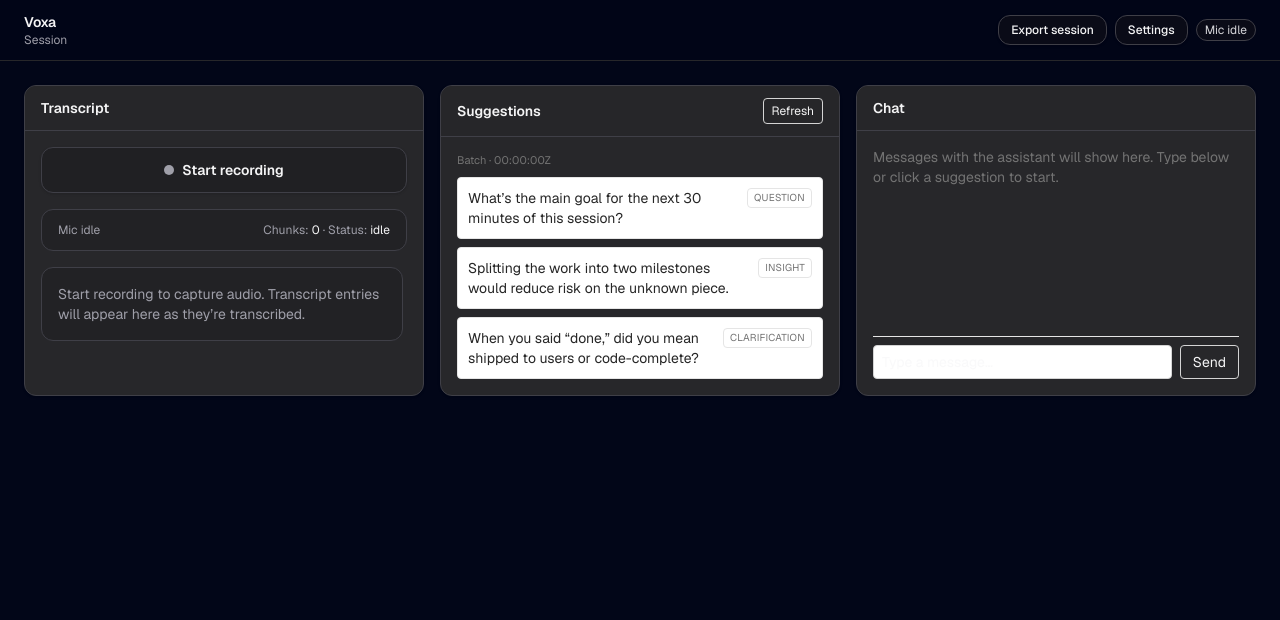
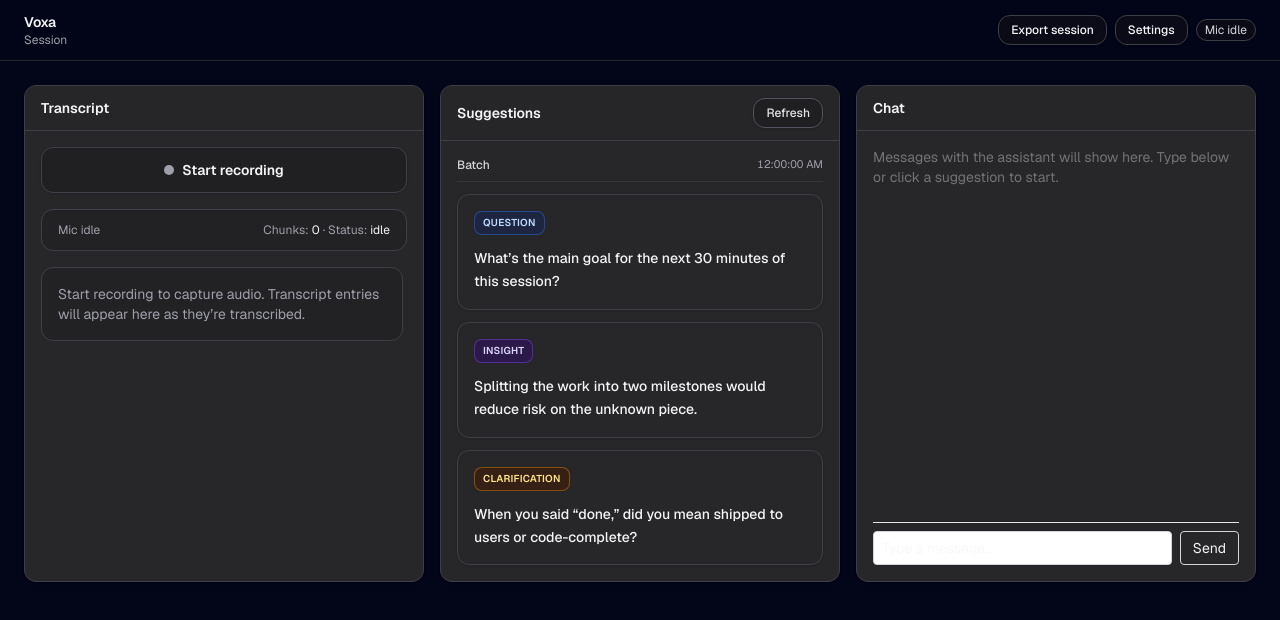
Before and after one commit to RealCifer/Voxa, a Next.js app: page / in a window 1280 px wide. Shown: the top 620 px of the page. Built offline with nearby package versions, Linux system fonts and the light colour scheme.

Commit message:
updted ui

```diff
--- a/components/SuggestionsPanel.tsx
+++ b/components/SuggestionsPanel.tsx
@@ -12,6 +12,37 @@ import type { Suggestion } from "@/types";
 
 const AUTO_REFRESH_MS = 30_000;
 
+function badgeClass(kind: Suggestion["kind"]): string {
+  if (kind === "question") {
+    return "border-blue-500/40 bg-blue-950/50 text-blue-200";
+  }
+  if (kind === "insight") {
+    return "border-violet-500/40 bg-violet-950/50 text-violet-200";
+  }
+  return "border-amber-500/40 bg-amber-950/50 text-amber-200";
+}
+
+function formatBatchTime(iso: string): string {
+  const d = new Date(iso);
+  if (Number.isNaN(d.getTime())) return iso.slice(11, 19);
+  return d.toLocaleTimeString(undefined, { hour: "2-digit", minute: "2-digit", second: "2-digit" });
+}
+
+function SuggestionSkeleton() {
+  return (
+    <div
+      className="animate-pulse rounded-xl border border-zinc-700/80 bg-zinc-800 p-4 shadow-sm"
+      aria-hidden="true"
+    >
+      <div className="mb-3 h-5 w-20 rounded-md bg-zinc-700/80" />
+      <div className="space-y-2">
+        <div className="h-4 w-full rounded bg-zinc-700/60" />
+        <div className="h-4 max-w-[88%] rounded bg-zinc-700/50" />
+      </div>
+    </div>
+  );
+}
+
 export function SuggestionsPanel() {
   const batches = useAppStore((s) => s.suggestionBatches);
   const transcript = useAppStore((s) => s.transcript);
@@ -21,6 +52,8 @@ export function SuggestionsPanel() {
   const [expandingId, setExpandingId] = useState<string | null>(null);
   const [suggestionChatError, setSuggestionChatError] = useState<string | null>(null);
   const [refreshError, setRefreshError] = useState<string | null>(null);
+  const [fadeInBatchIds, setFadeInBatchIds] = useState<string[]>([]);
+  const seenBatchIdsRef = useRef<Set<string>>(new Set());
   const lastHashRef = useRef<string>("");
   const inFlightRefreshRef = useRef(false);
 
@@ -151,6 +184,15 @@ export function SuggestionsPanel() {
     // eslint-disable-next-line react-hooks/exhaustive-deps
   }, [transcript.length, lastSeg?.id]);
 
+  useEffect(() => {
+    const fresh = batches.filter((b) => !seenBatchIdsRef.current.has(b.id));
+    if (fresh.length === 0) return;
+    fresh.forEach((b) => seenBatchIdsRef.current.add(b.id));
+    setFadeInBatchIds(fresh.map((b) => b.id));
+    const t = globalThis.setTimeout(() => setFadeInBatchIds([]), 220);
+    return () => globalThis.clearTimeout(t);
+  }, [batches]);
+
   return (
     <Panel
       title="Suggestions"
@@ -158,24 +200,24 @@ export function SuggestionsPanel() {
         <button
           type="button"
           onClick={() => void refreshOnce()}
-          className="rounded border border-neutral-300 px-2 py-1 text-xs dark:border-neutral-700"
+          className="rounded-xl border border-zinc-600 bg-zinc-900/50 px-3 py-1.5 text-xs font-medium text-zinc-200 shadow-sm transition hover:border-zinc-500 hover:bg-zinc-900 disabled:cursor-not-allowed disabled:opacity-50"
           disabled={isRefreshing}
         >
           {isRefreshing ? "Refreshing…" : "Refresh"}
         </button>
       }
     >
-      <div className="space-y-4">
+      <div className="space-y-5">
         {refreshError ? (
           <div
-            className="flex items-start justify-between gap-2 rounded border border-red-200 bg-red-50 px-2 py-1.5 dark:border-red-900/50 dark:bg-red-950/40"
+            className="flex items-start justify-between gap-2 rounded-xl border border-red-900/50 bg-red-950/35 px-3 py-2"
             role="alert"
           >
-            <p className="min-w-0 flex-1 text-xs text-red-800 dark:text-red-200">{refreshError}</p>
+            <p className="min-w-0 flex-1 text-xs text-red-100">{refreshError}</p>
             <button
               type="button"
               onClick={() => setRefreshError(null)}
-              className="shrink-0 rounded px-1.5 py-0.5 text-[11px] text-red-800 hover:bg-red-100 dark:text-red-200 dark:hover:bg-red-900/50"
+              className="shrink-0 rounded-lg px-2 py-0.5 text-[11px] text-red-200 hover:bg-red-900/40"
             >
               Dismiss
             </button>
@@ -183,43 +225,59 @@ export function SuggestionsPanel() {
         ) : null}
         {suggestionChatError ? (
           <div
-            className="flex items-start justify-between gap-2 rounded border border-red-200 bg-red-50 px-2 py-1.5 dark:border-red-900/50 dark:bg-red-950/40"
+            className="flex items-start justify-between gap-2 rounded-xl border border-red-900/50 bg-red-950/35 px-3 py-2"
             role="alert"
           >
-            <p className="min-w-0 flex-1 text-xs text-red-800 dark:text-red-200">
-              {suggestionChatError}
-            </p>
+            <p className="min-w-0 flex-1 text-xs text-red-100">{suggestionChatError}</p>
             <button
               type="button"
               onClick={() => setSuggestionChatError(null)}
-              className="shrink-0 rounded px-1.5 py-0.5 text-[11px] text-red-800 hover:bg-red-100 dark:text-red-200 dark:hover:bg-red-900/50"
+              className="shrink-0 rounded-lg px-2 py-0.5 text-[11px] text-red-200 hover:bg-red-900/40"
             >
               Dismiss
             </button>
           </div>
         ) : null}
+
+        {isRefreshing ? (
+          <div className="space-y-3" aria-busy="true" aria-label="Loading suggestions">
+            <p className="text-xs font-medium text-zinc-400">Updating suggestions…</p>
+            <SuggestionSkeleton />
+            <SuggestionSkeleton />
+            <SuggestionSkeleton />
+          </div>
+        ) : null}
+
         {batches.map((b) => (
-          <section key={b.id} className="space-y-2">
-            <div className="text-[11px] text-neutral-500 dark:text-neutral-400">
-              Batch · {b.createdAt.slice(11, 19)}Z
+          <section
+            key={b.id}
+            className={`space-y-3 ${fadeInBatchIds.includes(b.id) ? "voxa-fade-in" : ""}`}
+          >
+            <div className="flex items-center justify-between gap-2 border-b border-zinc-700/60 pb-2">
+              <span className="text-xs font-medium text-zinc-300">Batch</span>
+              <time className="text-[11px] tabular-nums text-zinc-400" dateTime={b.createdAt}>
+                {formatBatchTime(b.createdAt)}
+              </time>
             </div>
-            <div className="grid grid-cols-1 gap-2">
+            <div className="grid grid-cols-1 gap-3">
               {b.items.map((s) => (
                 <button
                   key={s.id}
                   type="button"
-                  title="Send to chat with transcript context (last N segments)"
+                  title="Open in chat with transcript context"
                   disabled={expandingId !== null}
                   onClick={() => void onSuggestionActivate(s)}
-                  className="w-full rounded border border-neutral-200 bg-white p-2.5 text-left transition-colors hover:bg-neutral-50 disabled:cursor-not-allowed disabled:opacity-60 dark:border-neutral-800 dark:bg-neutral-950 dark:hover:bg-neutral-900/80"
+                  className="group w-full cursor-pointer rounded-xl border border-zinc-700 bg-zinc-800 p-4 text-left shadow-sm transition duration-150 ease-out hover:scale-[1.02] hover:border-zinc-500 hover:shadow-md focus-visible:outline focus-visible:outline-2 focus-visible:outline-offset-2 focus-visible:outline-blue-500/60 disabled:cursor-not-allowed disabled:opacity-60 disabled:hover:scale-100"
                 >
-                  <div className="flex items-start justify-between gap-2">
-                    <p className="min-w-0 flex-1 text-sm text-neutral-800 dark:text-neutral-200">
+                  <div className="flex flex-col gap-3">
+                    <span
+                      className={`w-fit rounded-lg border px-2 py-1 text-[10px] font-semibold uppercase tracking-wide ${badgeClass(s.kind)}`}
+                    >
+                      {s.kind}
+                    </span>
+                    <p className="min-w-0 text-sm font-medium leading-relaxed text-zinc-100">
                       {expandingId === s.id ? "Opening in chat…" : s.preview}
                     </p>
-                    <span className="shrink-0 rounded border border-neutral-200 px-1.5 py-0.5 text-[10px] uppercase tracking-wide text-neutral-500 dark:border-neutral-800 dark:text-neutral-400">
-                      {s.kind}
-                    </span>
                   </div>
                 </button>
               ))}
```
